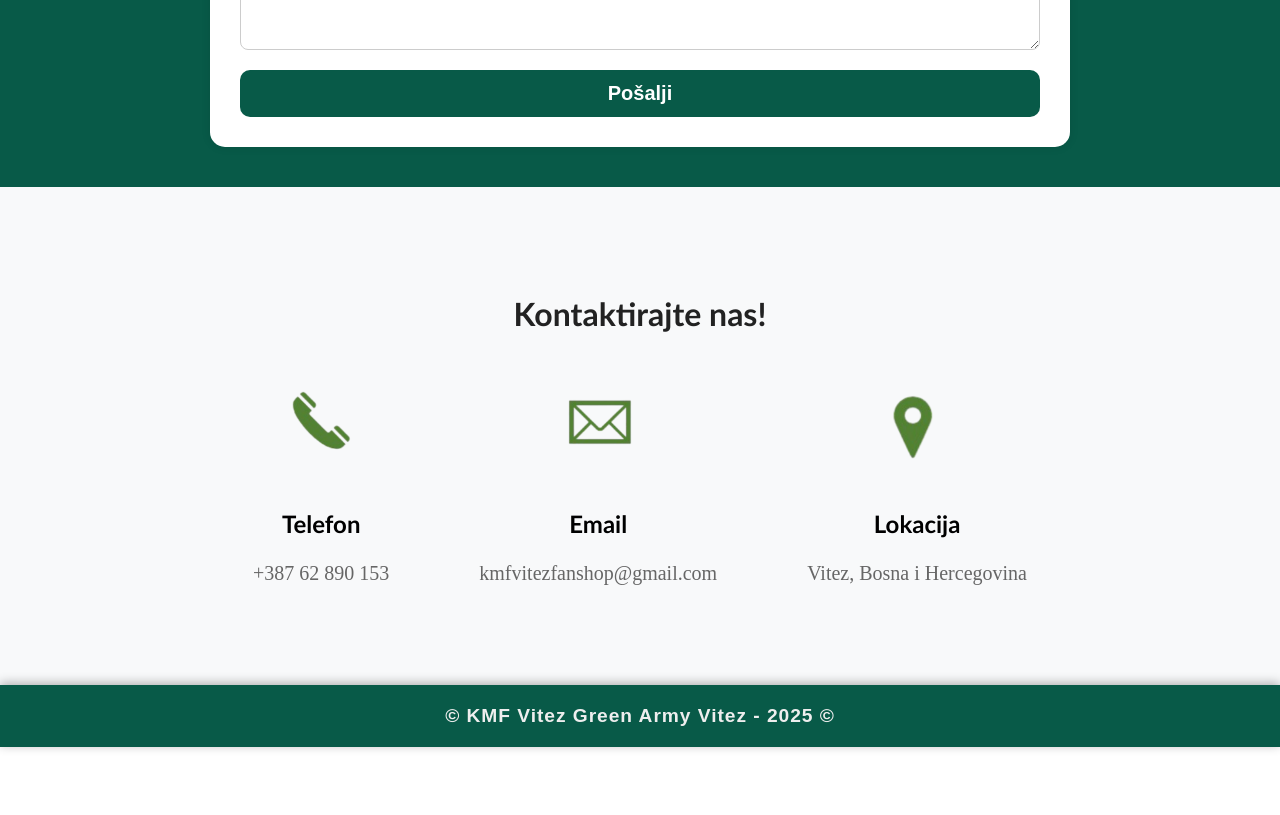
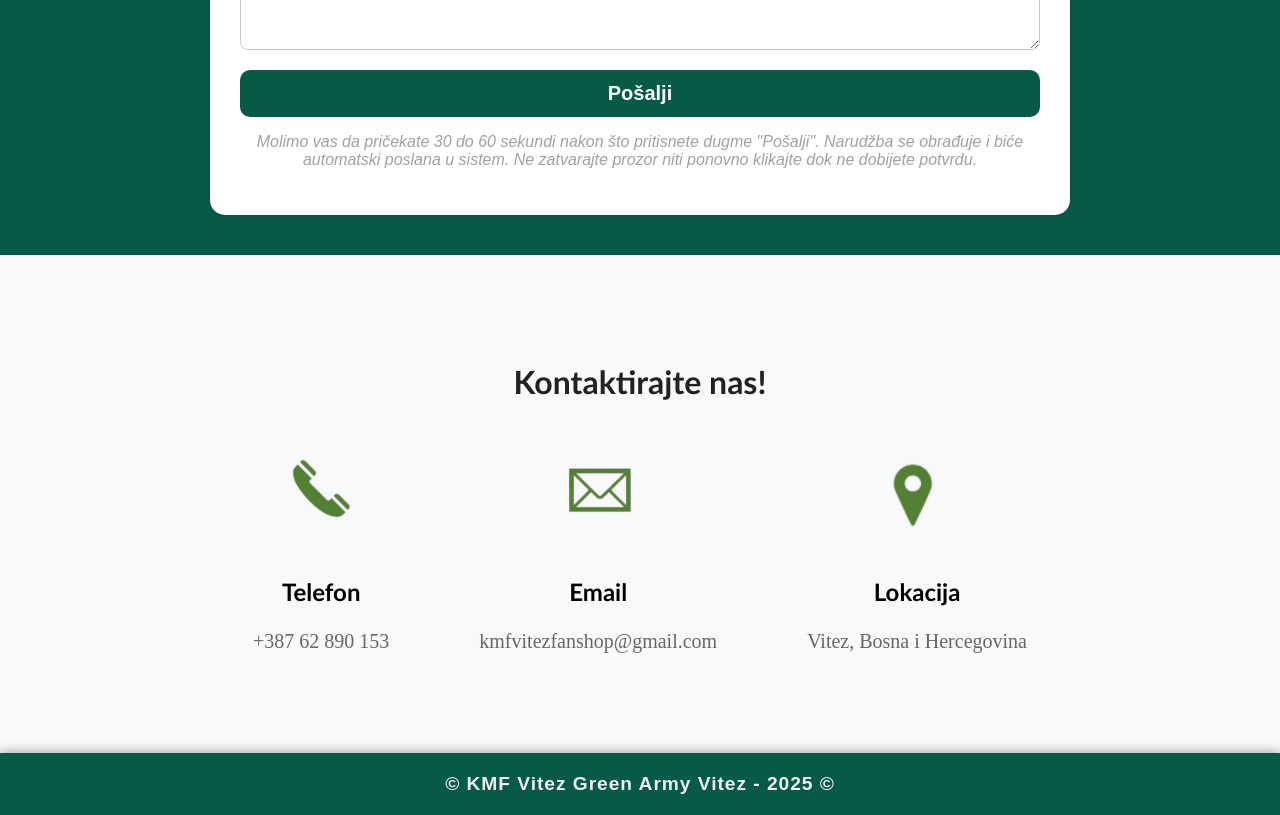
Before and after one commit to kemalbeganovic24/KMF-Vitez-Fan-Shop, a React (Create React App) app in the folder client/: page / in a window 1280 px wide. Shown: the part 1320-2135 px from the top of the page. Before the commit the page ends 2067 px from the top, so only its background shows below. Built offline with nearby package versions, Linux system fonts and the light colour scheme.

Commit message:
promjene velike v3.6

```diff
--- a/client/src/assets/styles.css
+++ b/client/src/assets/styles.css
@@ -487,6 +487,12 @@ button[type="submit"]:hover {
     color: #666;
 }
 
+.molba{
+    color: #a1a1a1;
+    text-align: center;
+    font-style: italic;
+}
+
 /* Responsive */
 
 @media (min-width: 768px) {
--- a/client/src/components/OrderForm.js
+++ b/client/src/components/OrderForm.js
@@ -131,6 +131,7 @@ export default function OrderForm({ cart, setCart }) {
                     </div>
 
                     <button type="submit">Pošalji</button>
+                    <p className="molba">Molimo vas da pričekate 30 do 60 sekundi nakon što pritisnete dugme "Pošalji". Narudžba se obrađuje i biće automatski poslana u sistem. Ne zatvarajte prozor niti ponovno klikajte dok ne dobijete potvrdu.</p>
                 </form>
             </div>
         </section>
```
